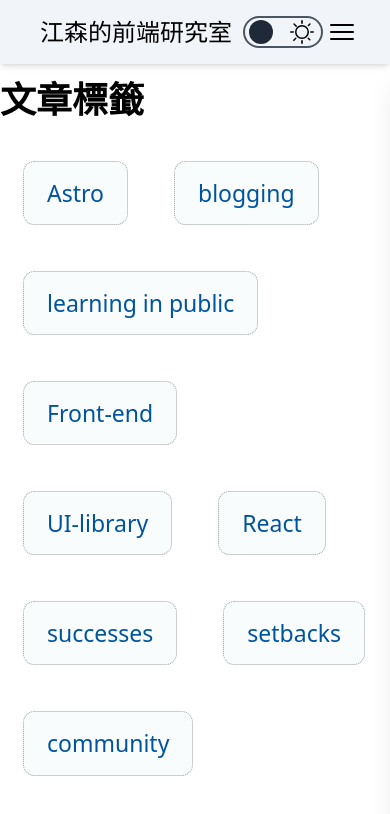
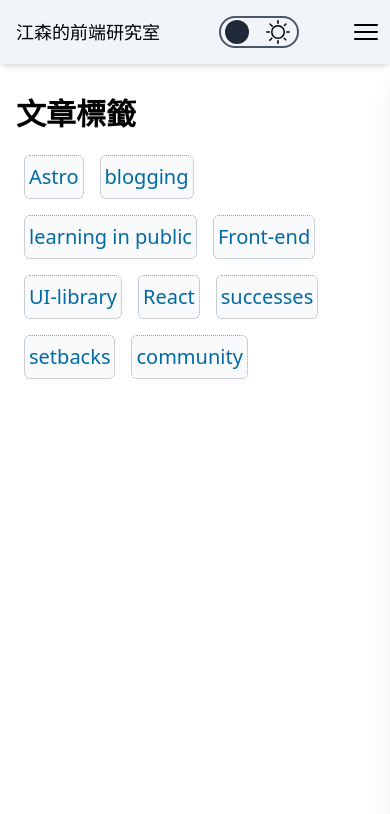
Before and after one commit to Latseng/johnson-dev-blog, an Astro site: page /tags in a window 390 px wide. Built offline with nearby package versions, Linux system fonts and the light colour scheme; Astro itself is replaced by a stand-in of ours.

Commit message:
Adjusted pages styles.

```diff
--- a/src/components/Header.astro
+++ b/src/components/Header.astro
@@ -2,10 +2,10 @@
 import ThemeToggle from "./ThemeToggle.astro"
 ---
 
-<header class="w-full fixed z-10 top-0 h-16 px-8 bg-slate-100 dark:bg-slate-800 dark:text-slate-200 shadow-md">
+<header class="w-full fixed z-10 top-0 h-16 px-2 md:px-8 bg-slate-100 dark:bg-slate-800 dark:text-slate-200 shadow-md">
 	<nav class="h-full flex justify-between items-center">
       <a href="/" class="flex items-center">
-        <span class="mx-2 text-2xl">
+        <span class="mx-2 text-lg md:text-2xl">
           江森的前端研究室
         </span>
       </a>
--- a/src/components/PostsCollection.astro
+++ b/src/components/PostsCollection.astro
@@ -16,7 +16,7 @@
 									<img class="absolute w-full h-full rounded-2xl object-cover mb-2  group-hover:shadow-2xl" src={post.data.image.url} alt="cover picture" />
 								</div>
 								<div class="p-2">
-									<h4 class={index === 0 ? "text-4xl" : ""}>{post.data.title}</h4>
+									<h4 class={index === 0 ? "md:text-4xl" : ""}>{post.data.title}</h4>
 									<p class="text-gray-500">
 										{post.data.pubDate.toLocaleDateString()}
 									</p>
--- a/src/components/PostsList.astro
+++ b/src/components/PostsList.astro
@@ -2,7 +2,7 @@
 const {url, title, date} = Astro.props;
 ---
 
-<li class="flex justify-between items-center border border-slate-200 my-4 py-4 px-8 rounded-md hover:border-2 hover:border-blue-300 hover:bg-slate-50 transition-all duration-200 cursor-pointer">
-  <a class="text-base md:text-xl" href={url}>{title}</a>
-  <span class="text-xs md:text-base text-gray-600">{date}</span>
+<li class="flex justify-between items-center border border-slate-200 my-4 p-4 rounded-md hover:border-2 hover:border-blue-300 hover:bg-slate-50 transition-all duration-200 cursor-pointer">
+  <a class=" text-sm md:text-xl" href={url}>{title}</a>
+  <span class="text-xs ml-8 md:text-base text-gray-600">{date}</span>
 </li>
--- a/src/layouts/BaseLayout.astro
+++ b/src/layouts/BaseLayout.astro
@@ -14,7 +14,7 @@
   </head>
   <body class="dark:bg-blue-950 dark:text-gray-300">
     <Header />
-    <main class="mt-20 md:mx-16">
+    <main class="mt-20 p-4 md:mx-16">
       <slot />
     </main>
   </body>
--- a/src/layouts/PostLayout.astro
+++ b/src/layouts/PostLayout.astro
@@ -4,10 +4,10 @@
 ---
 <BaseLayout pageTitle={frontmatter.title}>
     <article>
-      <h1 class="text-center">{frontmatter.title}</h1>
+      <h1 class="text-center text-3xl md:text-5xl">{frontmatter.title}</h1>
       <div class="flex flex-wrap justify-center">
       {frontmatter.tags.map((tag: string) => (
-        <p class="tag p-2 bg-slate-50 border border-dotted border-gray-400 rounded-md mx-2"><a class="text-blue-800" href={`/tags/${tag}`}>{tag}</a></p>
+        <p class="p-2 bg-slate-50 border border-dotted border-gray-400 rounded-md mx-2"><a class="text-sky-700" href={`/tags/${tag}`}>{tag}</a></p>
       ))}
       </div>
       <p class="text-center text-lg"><em>{frontmatter.description}</em></p>
--- a/src/pages/index.astro
+++ b/src/pages/index.astro
@@ -5,7 +5,7 @@
 ---
 
 <BaseLayout pageTitle={pageTitle}>
-  <h1 class="flex justify-center mt-24 text-2xl md:text-5xl text-gray-800">
+  <h1 class="flex justify-center  text-2xl md:text-5xl text-gray-800">
     <span class="animate-fadeIn p-1 bg-slate-300 dark:text-slate-100 dark:bg-slate-600 rounded-lg">前端</span>
     <span class="mx-4 animate-fadeIn p-1 dark:text-slate-100 dark:bg-slate-600 bg-slate-300 rounded-lg">網頁開發</span>
     <span class="animate-fadeIn p-1 dark:text-slate-100 dark:bg-slate-600 bg-slate-300 rounded-lg">技術鑽研雜感</span>
--- a/src/pages/posts.astro
+++ b/src/pages/posts.astro
@@ -12,7 +12,7 @@
 ---
 
 <BaseLayout pageTitle={pageTitle}>
-		<h1 class="text-4xl">文章列表</h1>
+		<h1 class="text-3xl md:text-4xl">文章列表</h1>
     <ul class="mx-8">
         {allPosts.map((post: any) => <PostsList url={`/posts/${post.id}/`} title={post.data.title} date={post.data.pubDate.toLocaleDateString()} />)}
     </ul>
--- a/src/pages/tags/index.astro
+++ b/src/pages/tags/index.astro
@@ -8,27 +8,8 @@
 ---
 
 <BaseLayout pageTitle={pageTitle}>
-  <h1 class="text-4xl">文章標籤</h1>
-  <div class="tags">
-    {tags.map((tag) =><p class="tag"><a href={`/tags/${tag}`}>{tag}</a></p>)}
+  <h1 class="text-3xl md:text-4xl">文章標籤</h1>
+  <div class="flex flex-wrap">
+    {tags.map((tag) =><p class="m-2 p-1 bg-slate-50 border border-dotted border-gray-400 rounded-md mx-2"><a class="text-sky-700" href={`/tags/${tag}`}>{tag}</a></p>)}
   </div>
 </BaseLayout>
-<style>
-  a {
-    color: #00539F;
-  }
-
-  .tags {
-    display: flex;
-    flex-wrap: wrap;
-  }
-
-  .tag {
-    margin: 1em;
-    border: dotted 1px #a1a1a1;
-    border-radius: .5em;
-    padding: .5em 1em;
-    font-size: 1.15em;
-    background-color: #F8FCFD;
-  }
-</style>
```
